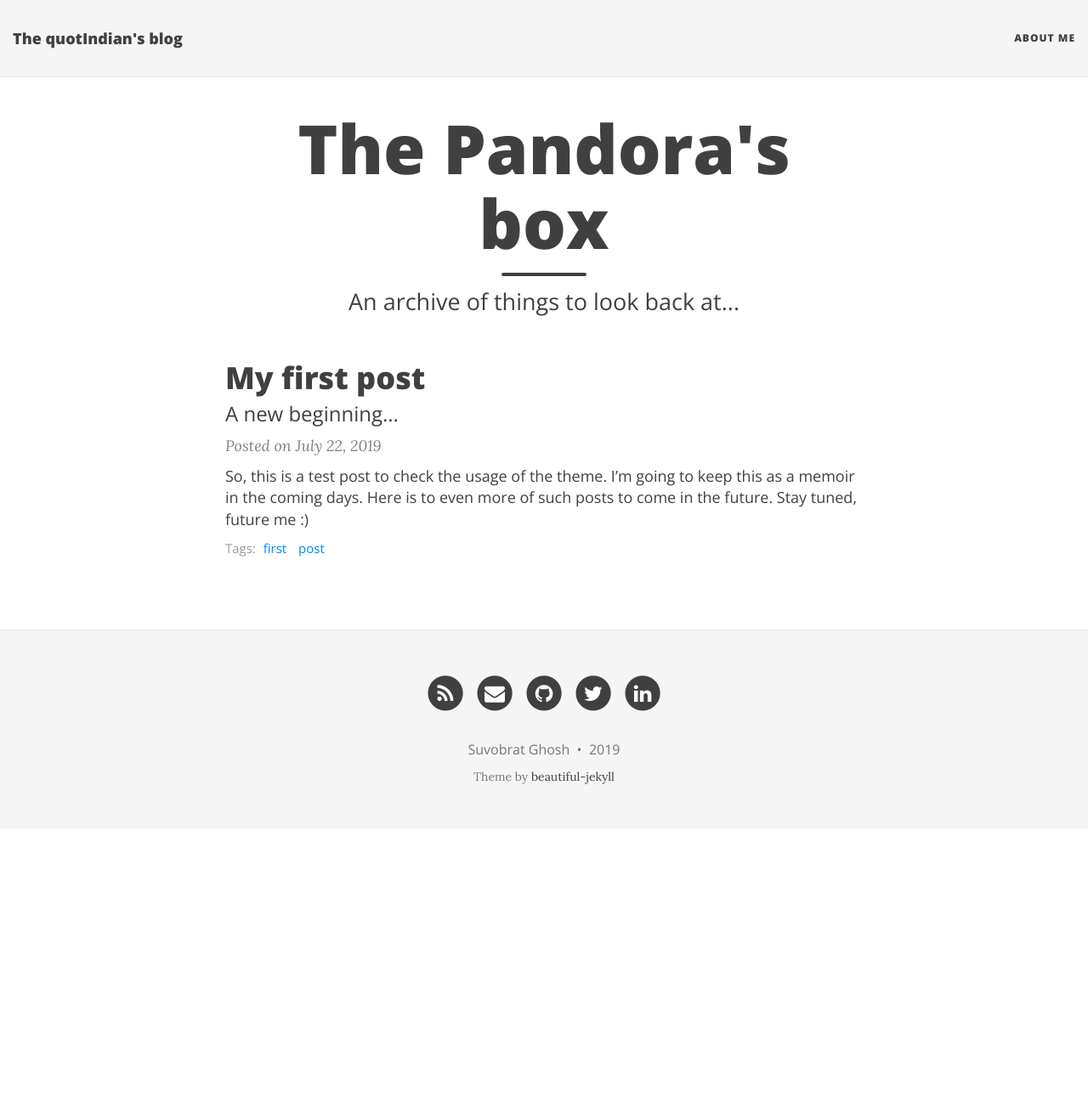
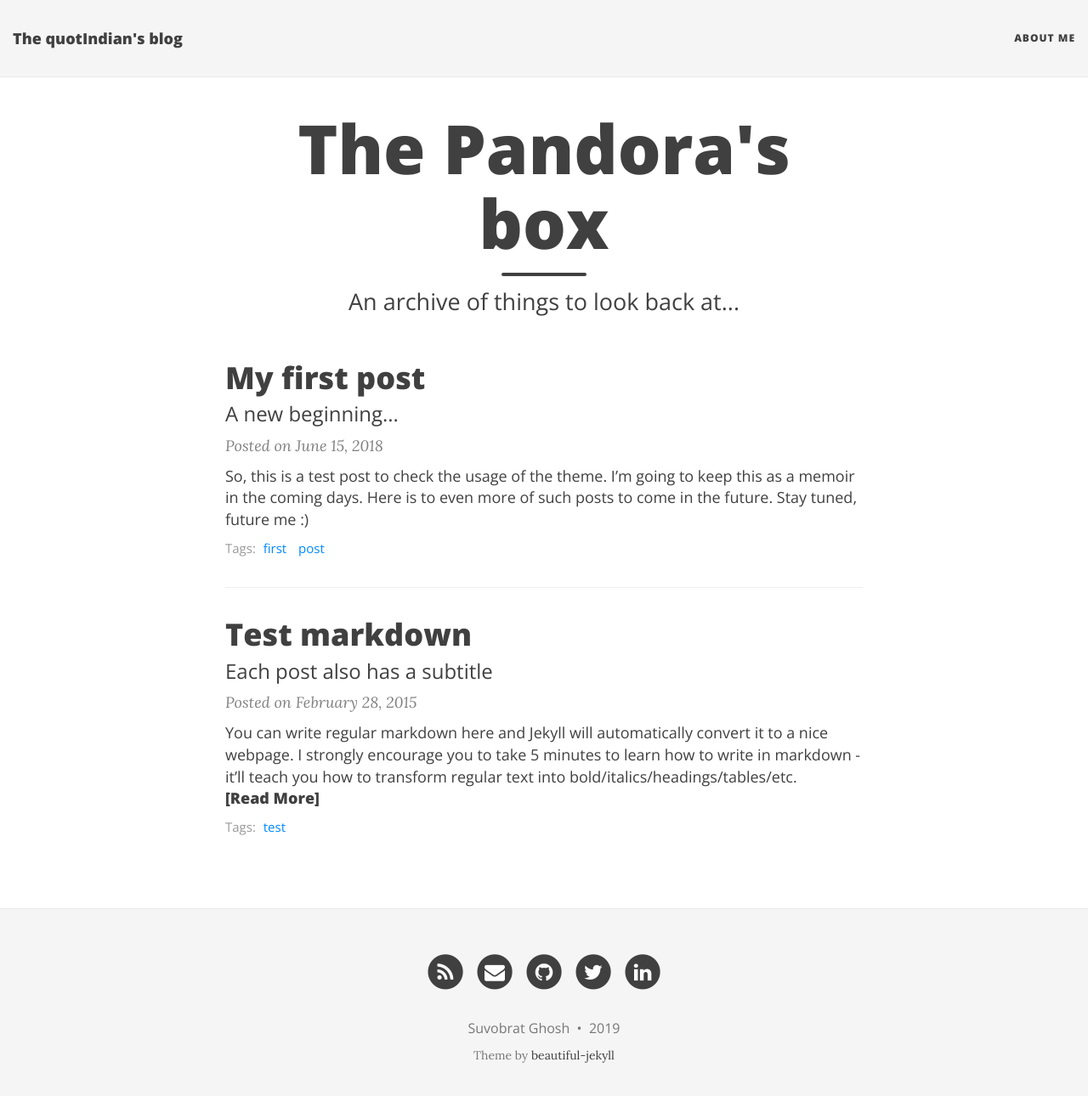
Before and after one commit to 1layer2many/1layer2many.github.io, a Jekyll site: the page built from index.html, in a window 1280 px wide and 1303 px high. Shown: the top 1290 px of the window at 85% size. Built offline with Jekyll 4.4.1, drawn with Linux system fonts in a browser that asks for light colours; nearby versions of some CDN libraries; the list of posts is cut into pages by our own code.

Commit message:
test markdown

````diff
--- a/_config.yml
+++ b/_config.yml
@@ -4,7 +4,7 @@
 title: The quotIndian's blog
 
 # Short description of your site
-description: A collection of posts to look back at...
+description: My life in a nutshell...
 
 # --- Local development options ---
 # If your website is hosted locally rather than on GitHub, then you need to uncomment the next two parameters to set the url and baseurl
--- /dev/null
+++ b/_posts/2015-02-28-test-markdown.md
@@ -0,0 +1,78 @@
+---
+layout: post
+title: Test markdown
+subtitle: Each post also has a subtitle
+gh-repo: daattali/beautiful-jekyll
+gh-badge: [star, fork, follow]
+tags: [test]
+comments: true
+---
+
+You can write regular [markdown](http://markdowntutorial.com/) here and Jekyll will automatically convert it to a nice webpage.  I strongly encourage you to [take 5 minutes to learn how to write in markdown](http://markdowntutorial.com/) - it'll teach you how to transform regular text into bold/italics/headings/tables/etc.
+
+**Here is some bold text**
+
+## Here is a secondary heading
+
+Here's a useless table:
+
+| Number | Next number | Previous number |
+| :------ |:--- | :--- |
+| Five | Six | Four |
+| Ten | Eleven | Nine |
+| Seven | Eight | Six |
+| Two | Three | One |
+
+
+How about a yummy crepe?
+
+![Crepe](https://s3-media3.fl.yelpcdn.com/bphoto/cQ1Yoa75m2yUFFbY2xwuqw/348s.jpg)
+
+It can also be centered!
+
+![Crepe](https://s3-media3.fl.yelpcdn.com/bphoto/cQ1Yoa75m2yUFFbY2xwuqw/348s.jpg){: .center-block :}
+
+Here's a code chunk:
+
+~~~
+var foo = function(x) {
+  return(x + 5);
+}
+foo(3)
+~~~
+
+And here is the same code with syntax highlighting:
+
+```javascript
+var foo = function(x) {
+  return(x + 5);
+}
+foo(3)
+```
+
+And here is the same code yet again but with line numbers:
+
+{% highlight javascript linenos %}
+var foo = function(x) {
+  return(x + 5);
+}
+foo(3)
+{% endhighlight %}
+
+## Boxes
+You can add notification, warning and error boxes like this:
+
+### Notification
+
+{: .box-note}
+**Note:** This is a notification box.
+
+### Warning
+
+{: .box-warning}
+**Warning:** This is a warning box.
+
+### Error
+
+{: .box-error}
+**Error:** This is an error box.
````
Also changed, not shown: _posts/2018-06-15-first-post.md (renamed from _posts/2019-07-22-first-post.md).
